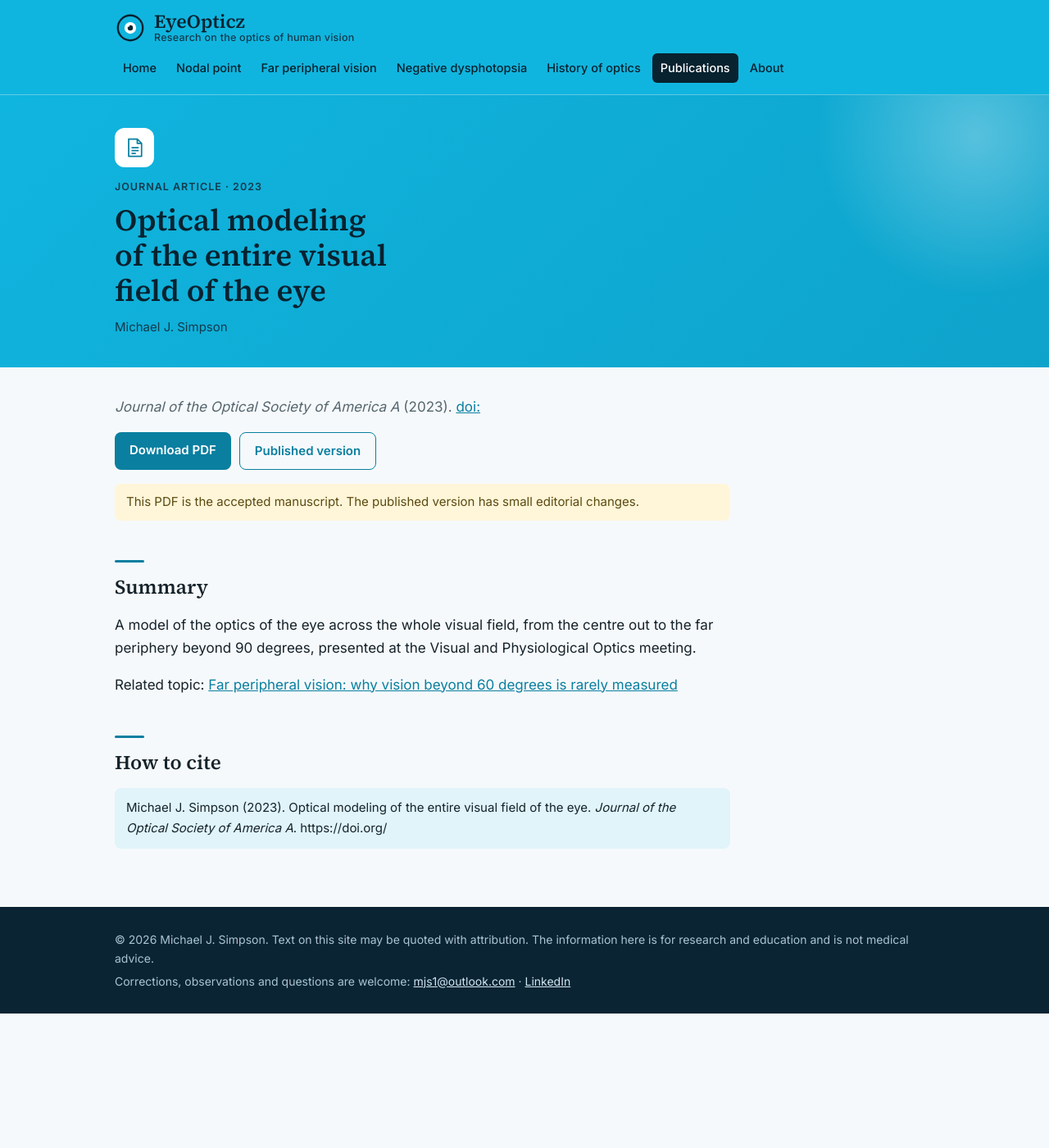
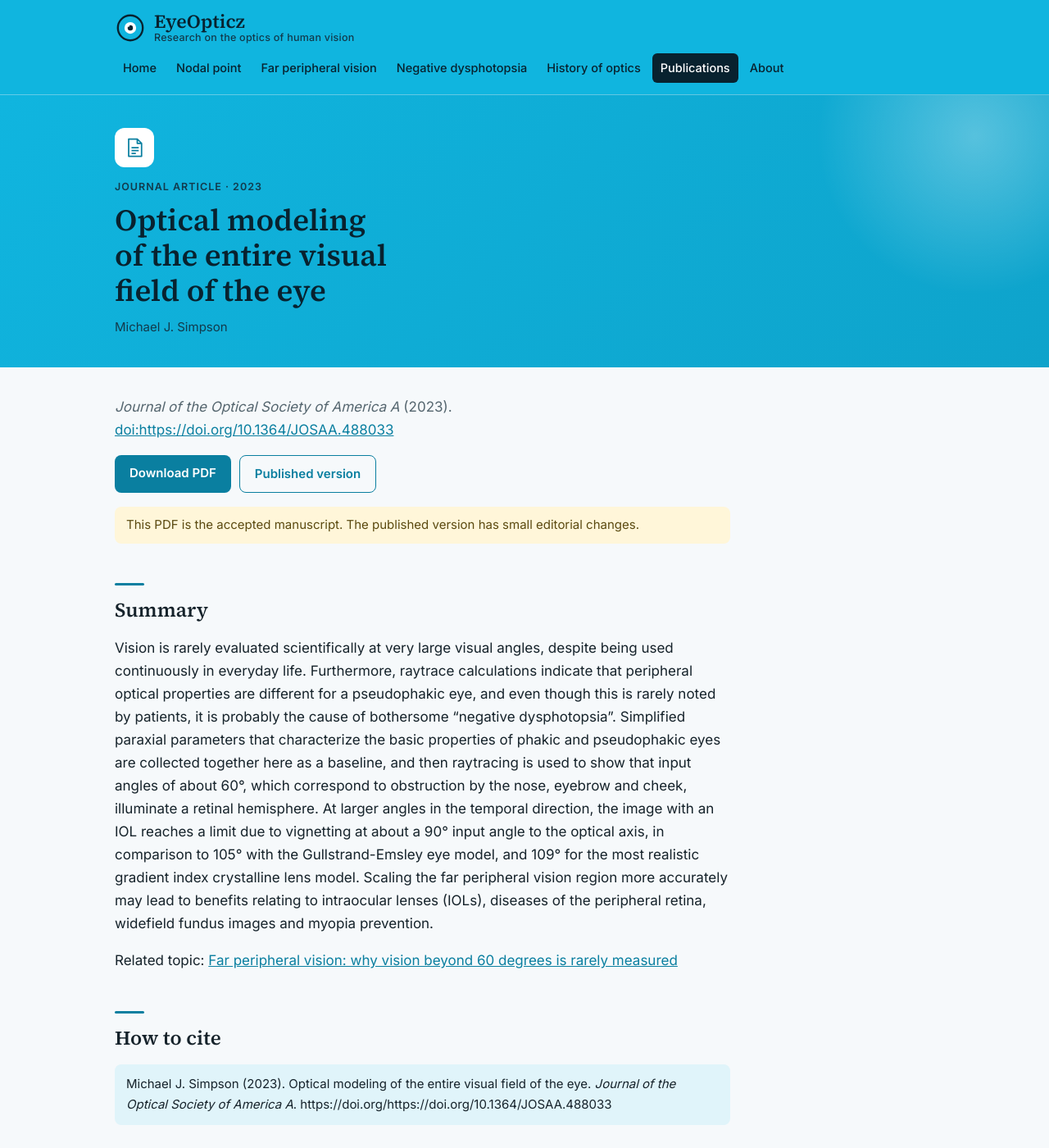
Before and after one commit to mjs1mjs1/eyeopticz, a Jekyll site: the page built from _papers/optical-modeling-entire-visual-field.md, in a window 1280 px wide and 1400 px high. Shown: the whole window at 82% size. Built offline with Jekyll 4.4.1, drawn with Linux system fonts in a browser that asks for light colours.

Commit message:
Update optical-modeling-entire-visual-field.md

```diff
--- a/_papers/optical-modeling-entire-visual-field.md
+++ b/_papers/optical-modeling-entire-visual-field.md
@@ -3,11 +3,11 @@ title: Optical modeling of the entire visual field of the eye
 authors: [Michael J. Simpson]
 year: 2023
 journal: Journal of the Optical Society of America A
-doi: ""   # add the DOI here
+doi: "https://doi.org/10.1364/JOSAA.488033"
 pdf: simpson-2023-entire-visual-field.pdf
 pdf_remote: "https://img1.wsimg.com/blobby/go/57f8e43f-0851-4a51-8bdc-db48cc8148b7/downloads/c18edcdf-c292-435b-b44d-8c5149a28b2a/Simpson%20VPO%20JOSAA%20Entire%20Visual%20FIeld%20rev2AM.pdf"
 topic: peripheral
 version_note: This PDF is the accepted manuscript. The published version has small editorial changes.
 ---
 <!-- Replace this paragraph with the paper's abstract. Google Scholar reads it. -->
-A model of the optics of the eye across the whole visual field, from the centre out to the far periphery beyond 90 degrees, presented at the Visual and Physiological Optics meeting.
+Vision is rarely evaluated scientifically at very large visual angles, despite being used continuously in everyday life. Furthermore, raytrace calculations indicate that peripheral optical properties are different for a pseudophakic eye, and even though this is rarely noted by patients, it is probably the cause of bothersome “negative dysphotopsia”. Simplified paraxial parameters that characterize the basic properties of phakic and pseudophakic eyes are collected together here as a baseline, and then raytracing is used to show that input angles of about 60°, which correspond to obstruction by the nose, eyebrow and cheek, illuminate a retinal hemisphere. At larger angles in the temporal direction, the image with an IOL reaches a limit due to vignetting at about a 90° input angle to the optical axis, in comparison to 105° with the Gullstrand-Emsley eye model, and 109° for the most realistic gradient index crystalline lens model. Scaling the far peripheral vision region more accurately may lead to benefits relating to intraocular lenses (IOLs), diseases of the peripheral retina, widefield fundus images and myopia prevention.
```
